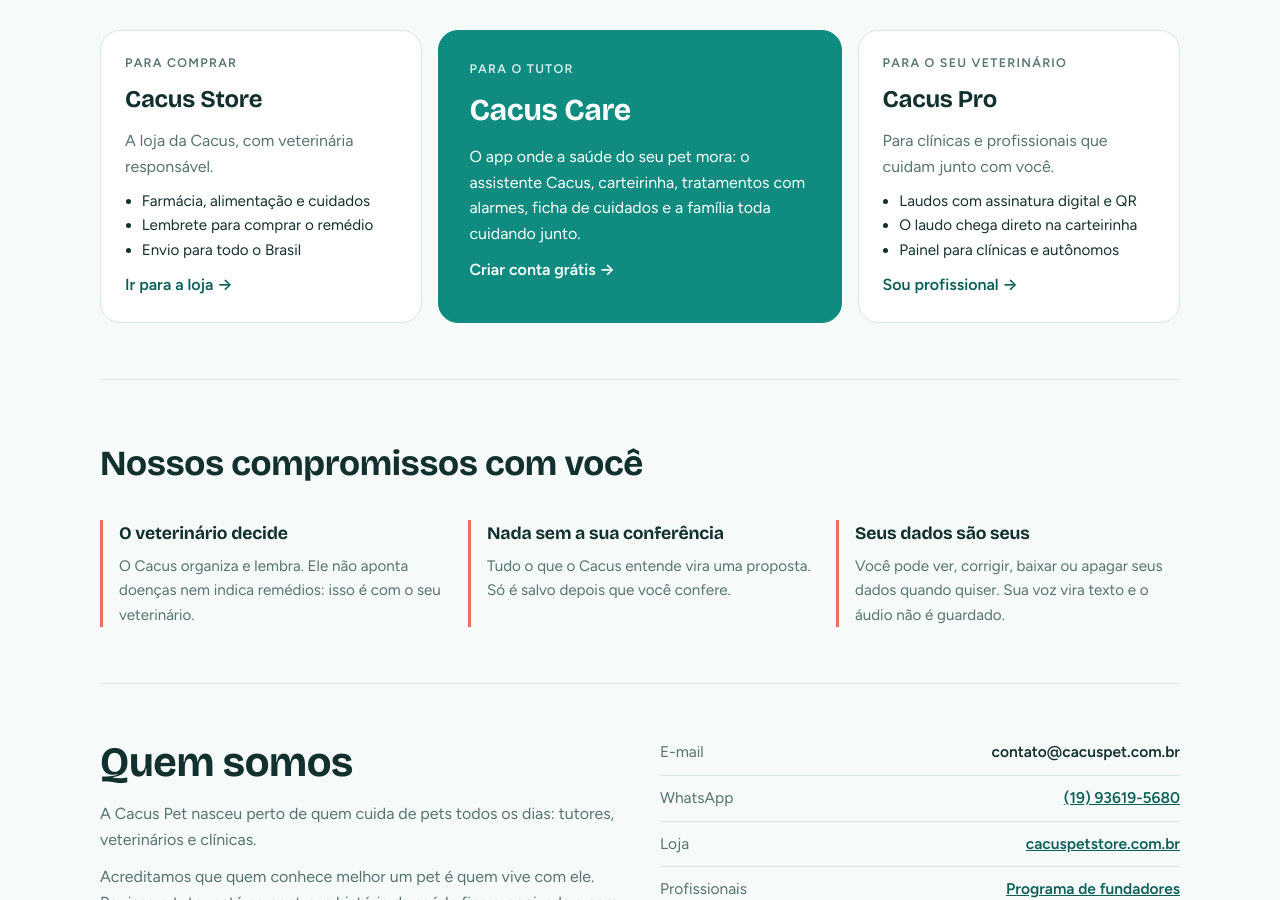
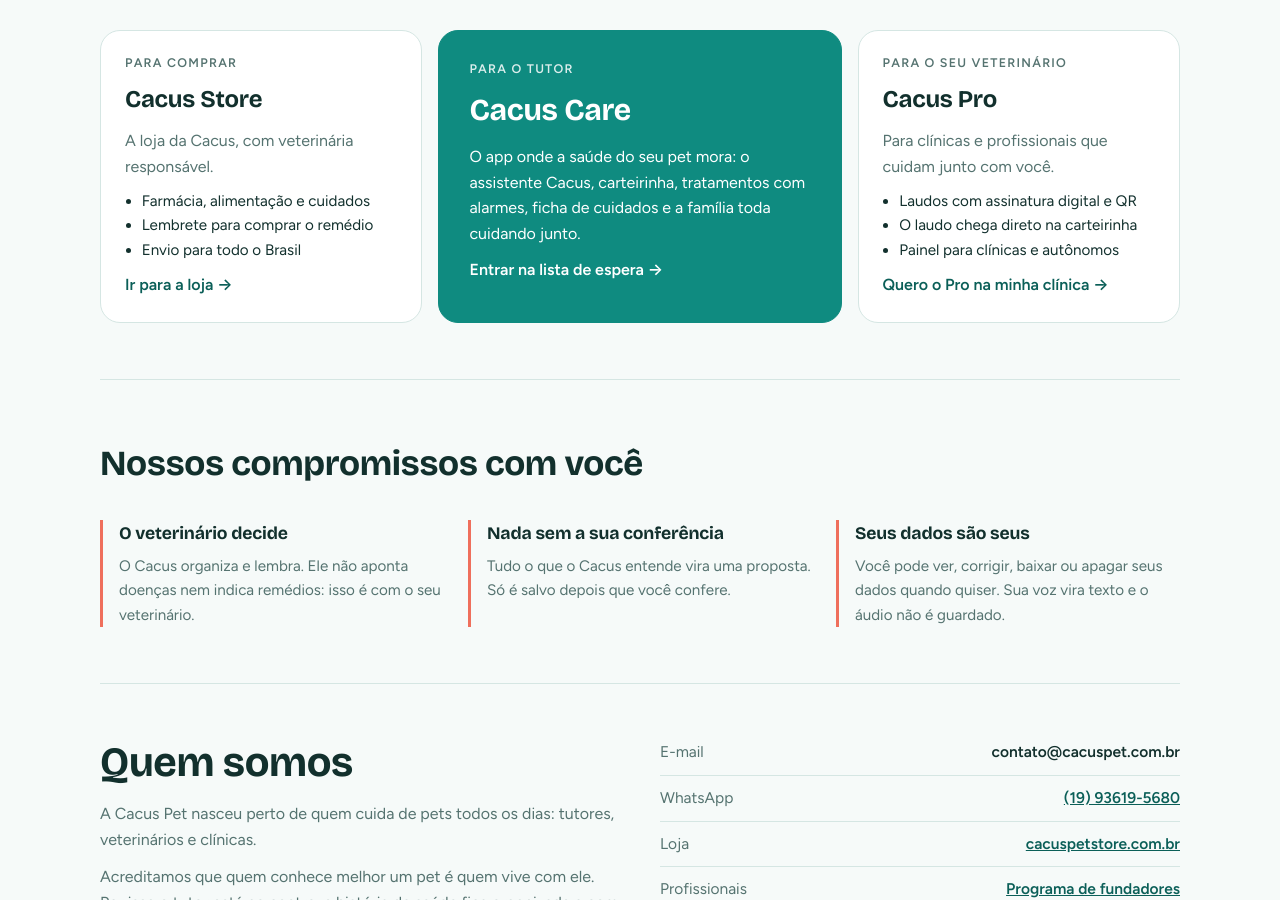
Before and after one commit to cacuspetstore/cacus-site, a Jekyll site: the page index.html, which Jekyll copies as it is, in a window 1280 px wide and 900 px high, scrolled down 1179 px. Built offline with Jekyll 4.4.1, drawn with Linux system fonts in a browser that asks for light colours.

Commit message:
Onda3.1 #36: chamadas do site e do blog levam à lista de espera
Cartões Care e Pro da home e o CTA de tutor do blog vão para /lista-de-espera/ com perfil,
interesse e UTM; a página pré-seleciona perfil e interesse pela URL (tudo editável). O "Entrar"
do cabeçalho continua no login do Care, agora com "Já tem convite?" ao lado. README atualizado.

Co-Authored-By: Claude Opus 5.5 <noreply@anthropic.com>

```diff
--- a/_includes/header.html
+++ b/_includes/header.html
@@ -2,6 +2,7 @@
   <a class="brand" href="/" aria-label="Cacus Pet, início"><img src="/assets/cacus-symbol.png" alt="" width="40" height="40">Cacus Pet</a>
   <nav class="nav" aria-label="Principal">
     <a class="btn btn-line" href="/blog/">Blog</a>
+    <span style="font-size:.85rem;opacity:.75">Já tem convite?</span>
     <a class="btn btn-solid" href="https://app.cacuspet.com.br/login">Entrar</a>
   </nav>
 </header>
--- a/_layouts/post.html
+++ b/_layouts/post.html
@@ -13,7 +13,7 @@ layout: default
     <a class="btn btn-solid" href="https://pro.cacuspet.com.br/fundadores">Conhecer o programa de fundadores</a>
     {% else %}
     <div><strong>Cacus Pet Care</strong><br>Carteirinha, lembretes e o histórico do seu pet, com o Cacus ao seu lado.</div>
-    <a class="btn btn-solid" href="https://app.cacuspet.com.br/login">Começar grátis</a>
+    <a class="btn btn-solid" href="/lista-de-espera/?perfil=tutor&amp;interesse=care&amp;utm_source=blog&amp;utm_medium=artigo_cta&amp;utm_campaign=lista_espera_nov26">Entrar na lista de espera</a>
     {% endif %}
   </div>
 </article>
--- a/index.html
+++ b/index.html
@@ -130,6 +130,7 @@ footer .legal{font-size:.72rem;opacity:.8;width:100%}
     </a>
     <nav style="display:flex;align-items:center;gap:10px" aria-label="Principal">
       <a class="btn btn-line" href="/blog/">Blog</a>
+      <span style="font-size:.85rem;opacity:.75">Já tem convite?</span>
       <a class="btn btn-solid" href="https://app.cacuspet.com.br/login">Entrar</a>
     </nav>
   </header>
@@ -195,18 +196,18 @@ footer .legal{font-size:.72rem;opacity:.8;width:100%}
           <ul><li>Farmácia, alimentação e cuidados</li><li>Lembrete para comprar o remédio</li><li>Envio para todo o Brasil</li></ul>
           <span class="go">Ir para a loja →</span>
         </a>
-        <a class="door center" href="https://app.cacuspet.com.br/login">
+        <a class="door center" href="/lista-de-espera/?perfil=tutor&amp;interesse=care&amp;utm_source=site&amp;utm_medium=home_card&amp;utm_campaign=lista_espera_nov26">
           <span class="who">Para o tutor</span>
           <h3>Cacus Care</h3>
           <p>O app onde a saúde do seu pet mora: o assistente Cacus, carteirinha, tratamentos com alarmes, ficha de cuidados e a família toda cuidando junto.</p>
-          <span class="go">Criar conta grátis →</span>
+          <span class="go">Entrar na lista de espera →</span>
         </a>
-        <a class="door" href="https://pro.cacuspet.com.br/login">
+        <a class="door" href="/lista-de-espera/?perfil=vet&amp;interesse=pro&amp;utm_source=site&amp;utm_medium=home_card&amp;utm_campaign=lista_espera_nov26">
           <span class="who">Para o seu veterinário</span>
           <h3>Cacus Pro</h3>
           <p>Para clínicas e profissionais que cuidam junto com você.</p>
           <ul><li>Laudos com assinatura digital e QR</li><li>O laudo chega direto na carteirinha</li><li>Painel para clínicas e autônomos</li></ul>
-          <span class="go">Sou profissional →</span>
+          <span class="go">Quero o Pro na minha clínica →</span>
         </a>
       </nav>
     </section>
--- a/lista-de-espera/index.html
+++ b/lista-de-espera/index.html
@@ -63,6 +63,9 @@ description: Entre na lista de espera da Cacus Pet e seja avisado quando o Cacus
   var q=new URLSearchParams(location.search);
   var f=document.getElementById("le-form"), erro=document.getElementById("le-erro"), btn=document.getElementById("le-btn");
   var wa=document.getElementById("le-wa"), waWrap=document.getElementById("le-c-wa-wrap"), cWa=document.getElementById("le-c-wa");
+  // ?perfil=tutor|vet e ?interesse=care|store|pro chegam dos botões do site e do blog; tudo continua editável
+  var pf={tutor:"tutor_cao",vet:"veterinario_clinica"}[q.get("perfil")]; if(pf) f.profile.value=pf;
+  var it=q.get("interesse"); if(/^(care|store|pro)$/.test(it||"")) [].forEach.call(f.querySelectorAll("input[name=interests]"),function(x){ x.checked=(x.value===it); });
   wa.addEventListener("input",function(){ var on=wa.value.replace(/\D/g,"").length>=10; waWrap.hidden=!on; if(!on) cWa.checked=false; });
   function fail(m){ erro.textContent=m; erro.style.display="block"; btn.disabled=false; btn.textContent="Quero ser avisado"; }
   f.addEventListener("submit",function(e){
```
Also changed, not shown: README.md.
